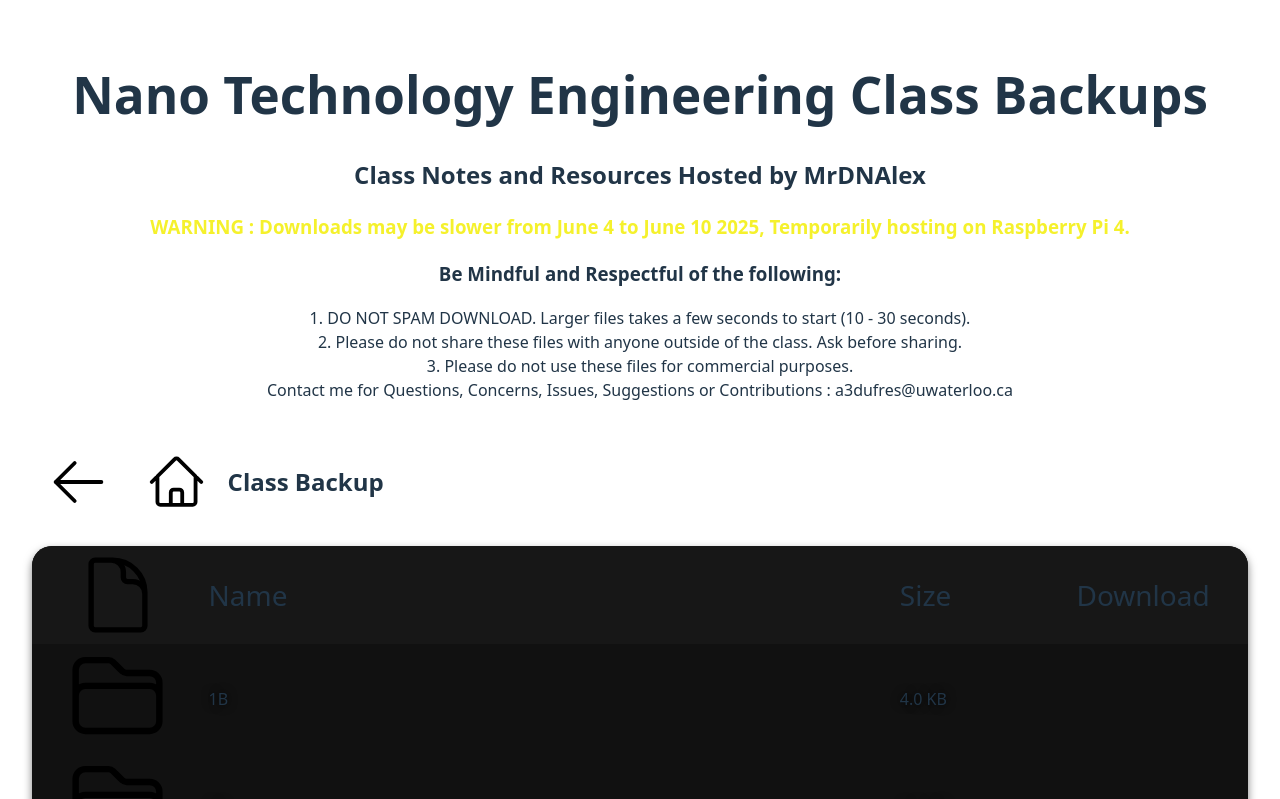
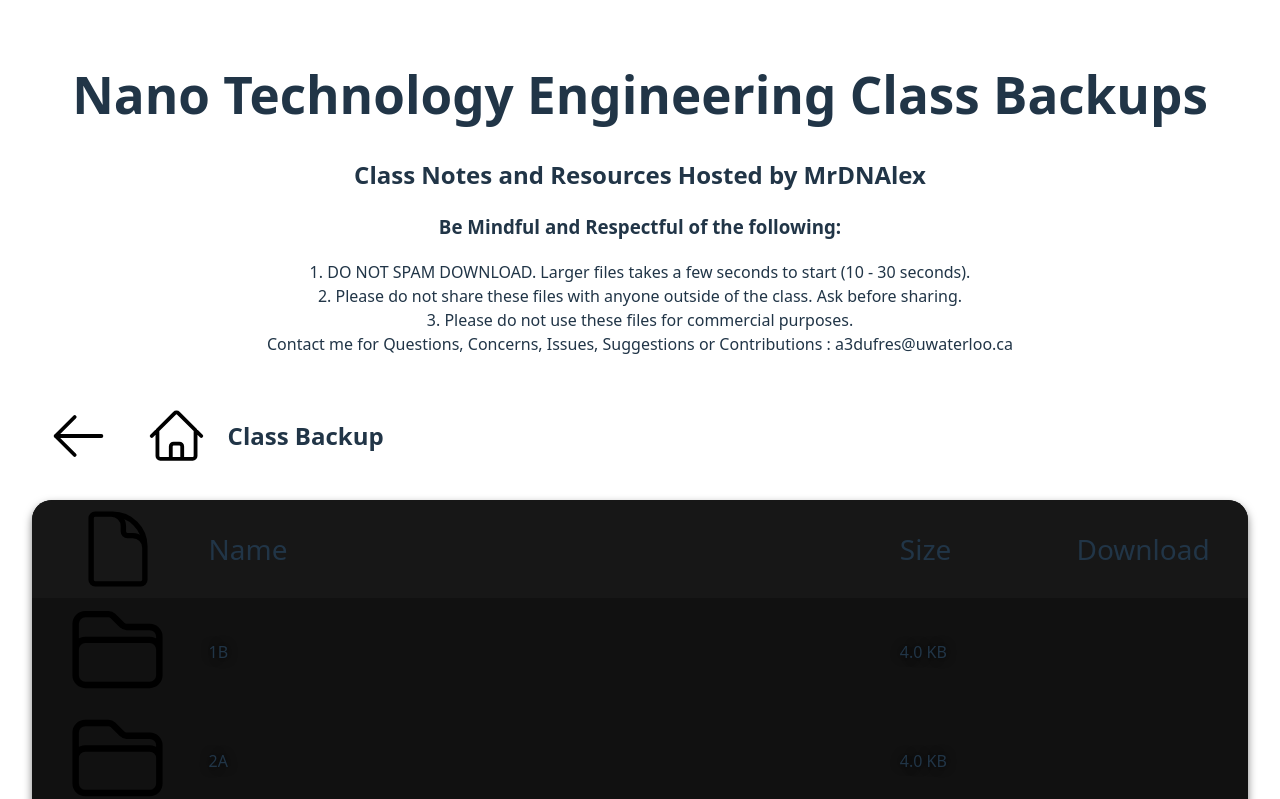
Before and after one commit to Nano-DNA-Studios/Class-Backup-Website, a React (Vite) app: page / in a window 1280 px wide. Shown: the top 799 px of the page. Built offline with nearby package versions, Linux system fonts and the light colour scheme.

Commit message:
Removed the Raspberry Pi Message

```diff
--- a/src/App.tsx
+++ b/src/App.tsx
@@ -7,7 +7,6 @@ function App() {
     <>
       <h1> Nano Technology Engineering Class Backups </h1>
       <h2> Class Notes and Resources Hosted by MrDNAlex </h2>
-      <h3 className="warning-text"> WARNING : Downloads may be slower from June 4 to June 10 2025, Temporarily hosting on Raspberry Pi 4.</h3>
       <h3>Be Mindful and Respectful of the following:</h3>
       <p>
         1. DO NOT SPAM DOWNLOAD. Larger files takes a few seconds to start (10 - 30 seconds). <br />
```
